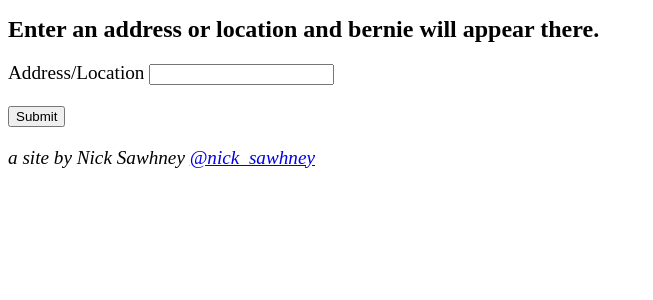
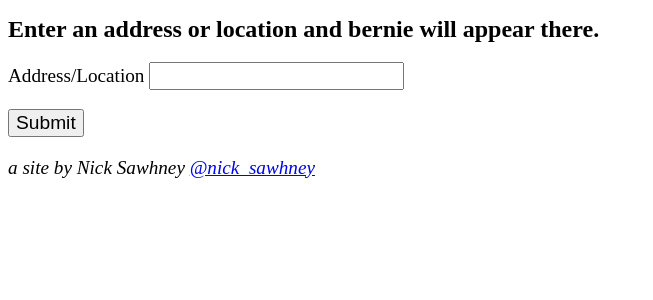
Before and after one commit to nicksawhney/bernie-sits, a Flask app: page / in a window 1280 px wide. Shown: the top 300 px of the page, without its empty margins (0-653 px from the left). Run offline with Flask 2, Linux system fonts and the light colour scheme.

Commit message:
Add input font size

```diff
--- a/templates/index.html
+++ b/templates/index.html
@@ -11,7 +11,7 @@
       h1 {
         font-size: 1.5rem;
       }
-      p {
+      p, input {
         font-size: 1.2rem;
       }
     </style>
```
